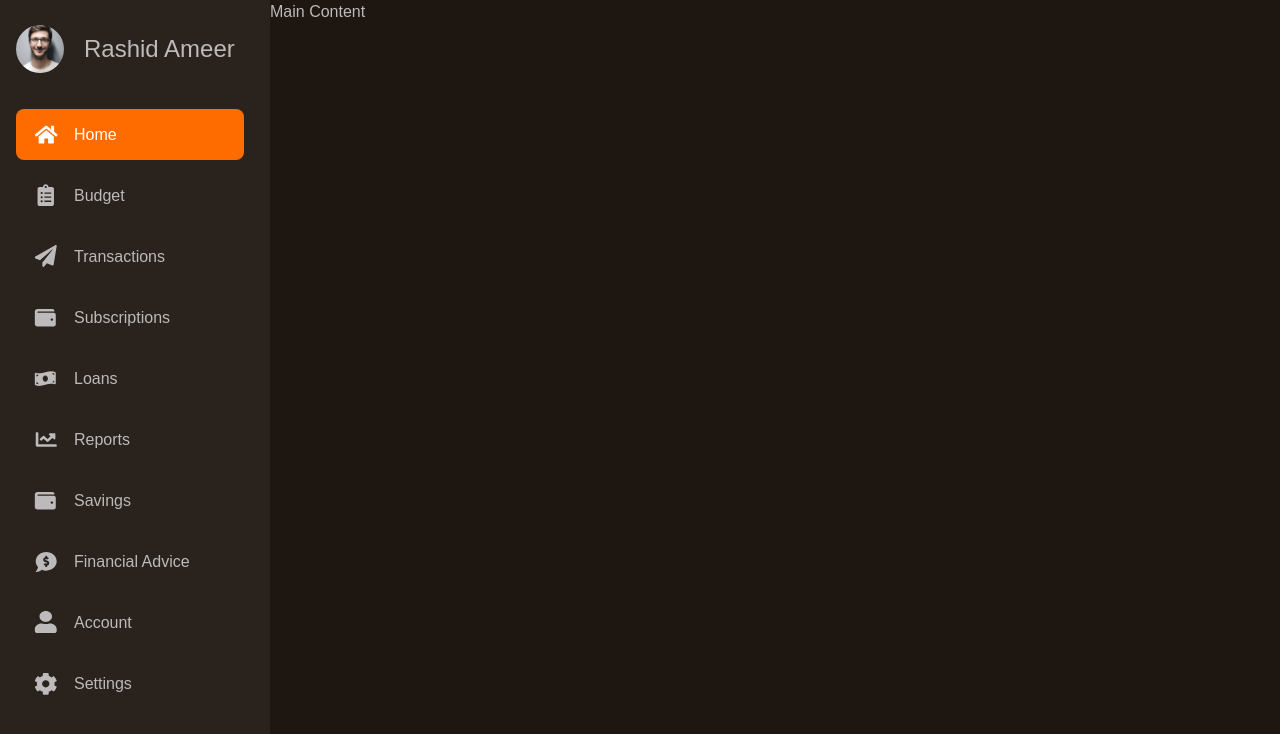
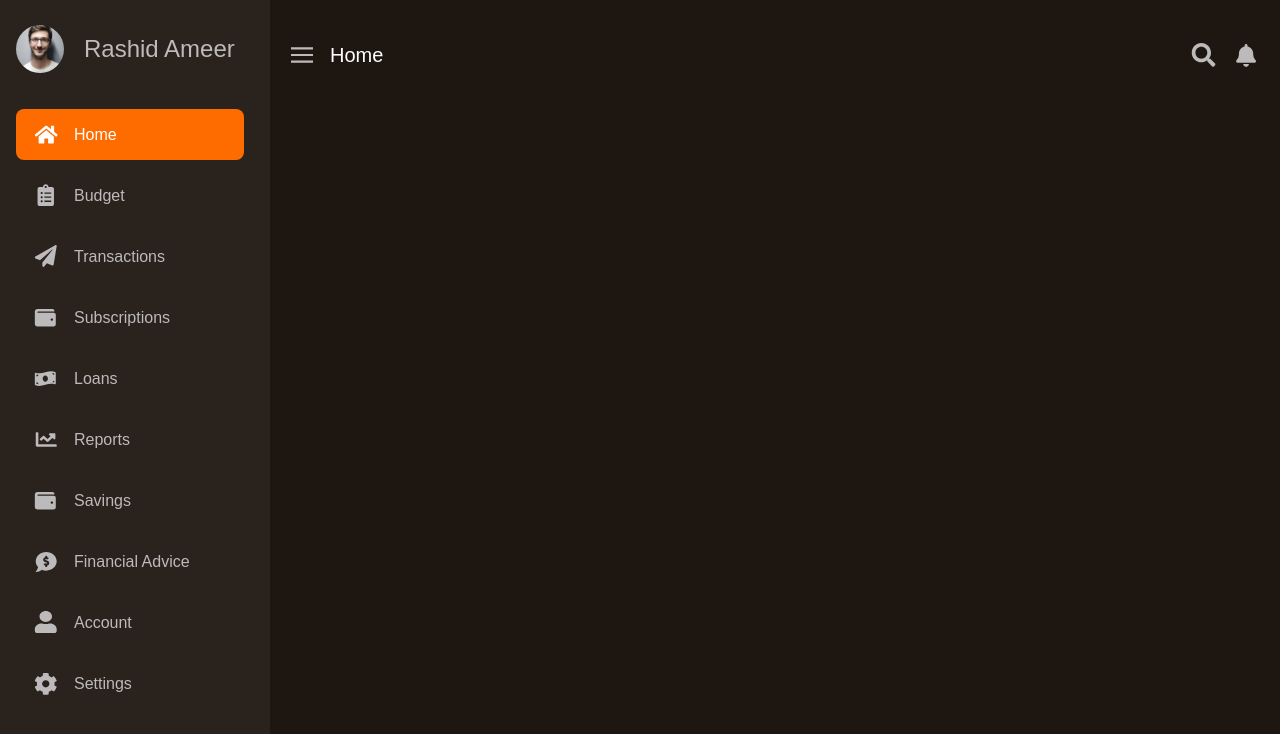
Before and after one commit to RA-Offical/bank-admin-dashboard, a React (Vite) app: page / in a window 1280 px wide. Shown: the top 734 px of the page. Built offline with nearby package versions, Linux system fonts and the light colour scheme; a web font is replaced by a local one.

Commit message:
finish header component

```diff
--- a/src/App.css
+++ b/src/App.css
@@ -98,9 +98,59 @@ a {
 	font-size: var(--fs-800);
 }
 
+/* icons */
+.icon-sm {
+	width: 2.2rem;
+	height: 2.2rem;
+}
+
+.icon {
+	width: 2.5rem;
+	height: 2.5rem;
+}
+
+.icon-md {
+	width: 2.8rem;
+	height: 2.8rem;
+}
+
+/* buttons */
+.btn {
+	display: inline-flex;
+	align-items: center;
+	justify-content: center;
+	cursor: pointer;
+	padding: 0.4375em 0.875em;
+	font-weight: 700;
+	border-radius: 0.6rem;
+	border: 1px solid transparent;
+	white-space: nowrap;
+	text-align: center;
+	transition: backround-color var(--transition-duration),
+		color var(--transition-duration);
+}
+
+.btn--icon {
+	padding: 0;
+	background-color: transparent;
+}
+
+.btn--icon-primary {
+	color: var(--color-neutral-200);
+}
+
+.btn--icon-primary:hover {
+	color: var(--color-accent-white);
+}
+
+.btn--bg-icon {
+	padding: 0.5em;
+}
+
 /* main */
-main {
+.content {
 	flex: 1;
+	padding: 2rem;
 }
 
 /* profile image */
--- a/src/App.jsx
+++ b/src/App.jsx
@@ -1,4 +1,4 @@
-import { Sidebar } from "./components";
+import { Header, Sidebar } from "./components";
 
 function App() {
 	return (
@@ -6,9 +6,9 @@ function App() {
 			<div className="flex">
 				<Sidebar />
 
-				<main>
-					<h2>Main Content</h2>
-				</main>
+				<div className="content">
+					<Header />
+				</div>
 			</div>
 		</div>
 	);
--- /dev/null
+++ b/src/components/Header/Header.css
@@ -0,0 +1,12 @@
+.primary-header {
+	padding-block: 2rem;
+}
+
+.primary-header-left {
+	color: var(--color-accent-white);
+	gap: 1.6rem;
+}
+
+.primary-header-right {
+	gap: 1.6rem;
+}
--- /dev/null
+++ b/src/components/Header/Header.jsx
@@ -0,0 +1,37 @@
+import { sprite } from "../../utils/images";
+
+const Header = () => {
+	return (
+		<header className="flex align-ic justify-btw primary-header">
+			{/* left section */}
+			<div className="flex align-ic primary-header-left">
+				{/* icon */}
+				<button className="btn btn--icon btn--icon-primary">
+					<svg className="icon-sm menu--icon">
+						<use xlinkHref={`${sprite}#menu`}></use>
+					</svg>
+				</button>
+
+				{/* page name */}
+				<p className="text-medium page-name">Home</p>
+			</div>
+
+			{/* right section */}
+			<div className="flex align-ic primary-header-right">
+				<button className="btn btn--icon btn--icon-primary">
+					<svg className="icon">
+						<use xlinkHref={`${sprite}#search`}></use>
+					</svg>
+				</button>
+
+				<button className="btn btn--icon btn--icon-primary">
+					<svg className="icon">
+						<use xlinkHref={`${sprite}#bell`}></use>
+					</svg>
+				</button>
+			</div>
+		</header>
+	);
+};
+
+export default Header;
--- a/src/components/index.js
+++ b/src/components/index.js
@@ -1,3 +1,4 @@
 export { default as Sidebar } from "./Sidebar/Sidebar";
 export { default as NavigationCategory } from "./NavigationCategory/NavigationCategory";
 export { default as Navigation } from "./Navigation/Navigation";
+export { default as Header } from "./Header/Header";
--- a/src/index.css
+++ b/src/index.css
@@ -3,6 +3,7 @@
 @import url(./components/Sidebar/Sidebar.css);
 @import url(./components/Navigation/Navigation.css);
 @import url(./components/NavigationCategory/NavigationCategory.css);
+@import url(./components/Header/Header.css);
 
 :root {
 	/* defining colors */
```
Also changed, not shown: src/layout.png (added).
